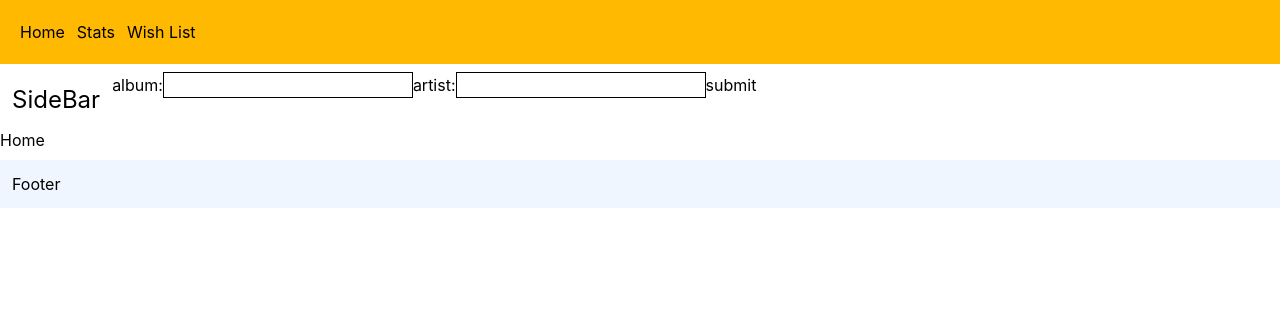
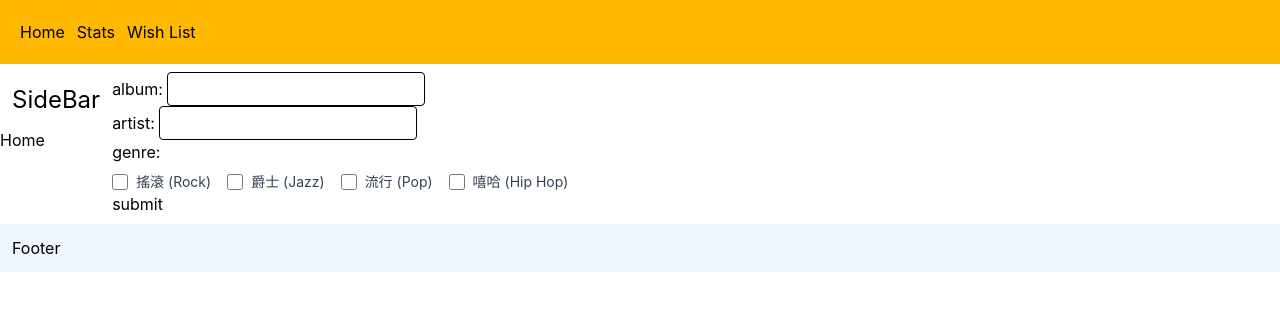
Before and after one commit to ze-nien/VinylCollection, a React (Vite) app in the folder client/: page /add in a window 1280 px wide. Shown: the top 310 px of the page. Built offline with nearby package versions, Linux system fonts and the light colour scheme.

Commit message:
client:Create FormField

```diff
--- /dev/null
+++ b/client/src/components/FormField.tsx
@@ -0,0 +1,123 @@
+import React from "react";
+
+interface BaseProps {
+  label: string;
+  error?: string;
+}
+
+type InputProps = {
+  tag?: "input";
+} & React.InputHTMLAttributes<HTMLInputElement> & {
+    ref?: React.Ref<HTMLInputElement>;
+  };
+type TextareaProps = {
+  tag?: "textarea";
+} & React.TextareaHTMLAttributes<HTMLTextAreaElement> & {
+    ref?: React.Ref<HTMLTextAreaElement>;
+  };
+
+interface Options {
+  label: string;
+  value: string;
+}
+
+type CheckBoxProps = {
+  tag?: "checkbox";
+  options?: Options[];
+} & React.InputHTMLAttributes<HTMLInputElement> & {
+    ref?: React.Ref<HTMLInputElement>;
+  };
+
+type FormFieldProps = BaseProps & (InputProps | TextareaProps | CheckBoxProps);
+
+// type SelectProps = {
+//   tag?: "select";
+//   options?: Options[];
+// } & React.SelectHTMLAttributes<HTMLSelectElement> & {
+//     ref?: React.Ref<HTMLSelectElement>;
+//   };
+// interface FormFieldProps extends React.InputHTMLAttributes<HTMLInputElement> {
+//   label: string;
+//   error?: string;
+//   ref?: React.Ref<HTMLInputElement>;
+// }
+
+const FormField = (props: FormFieldProps) => {
+  const { label, error, tag = "input" } = props;
+
+  const renderElement = () => {
+    switch (tag) {
+      case "textarea": {
+        //強制轉型
+        //傳進來的props用as斷言是TextareaProps型別
+        //將ref改名成txtRef 其餘參數塞進txtProps
+        const { ref: txtRef, ...txtProps } = props as TextareaProps;
+        return (
+          <textarea ref={txtRef} {...txtProps} className="border p-1 rounded" />
+        );
+      }
+
+      //   case "select": {
+      //     const { ref: selRef, options, ...selProps } = props as SelectProps;
+      //     return (
+      //       <select ref={selRef} {...selProps} className="border p-1 rounded">
+      //         <option value="">請選擇</option>
+      //         {options?.map((opt) => (
+      //           <option key={opt.value} value={opt.value}>
+      //             {opt.label}
+      //           </option>
+      //         ))}
+      //       </select>
+      //     );
+      //   }
+
+      case "checkbox": {
+        const { options, ...cheProps } = props as CheckBoxProps;
+        return (
+          <div className="flex flex-wrap gap-4 mt-2">
+            {options?.map((opt) => (
+              <label
+                key={opt.value}
+                className="flex items-center gap-2 cursor-pointer group"
+              >
+                <input
+                  type="checkbox"
+                  value={opt.value}
+                  {...cheProps}
+                  className="w-4 h-4 text-blue-600 border-gray-300 focus:ring-blue-500"
+                />
+                <span className="text-sm text-gray-700 group-hover:text-blue-600 transition-colors">
+                  {opt.label}
+                </span>
+              </label>
+            ))}
+          </div>
+        );
+      }
+
+      case "input":
+      default: {
+        const { ref: inputRef, ...inputProps } = props as InputProps;
+        return (
+          <input
+            ref={inputRef}
+            {...inputProps}
+            className="border p-1 rounded"
+          />
+        );
+      }
+    }
+  };
+
+  return (
+    <div>
+      <label htmlFor={label}>{label}: </label>
+      {renderElement()}
+      {error && (
+        <span className="text-xs text-red-500 font-medium">{error}</span>
+      )}
+    </div>
+  );
+};
+
+export default FormField;
--- a/client/src/components/VinylCard.tsx
+++ b/client/src/components/VinylCard.tsx
@@ -1,6 +1,7 @@
 import type { Vinyl } from "../types/vinyl.ts";
 
 const VinylCard = ({ vinyl }: { vinyl: Vinyl }) => {
+  console.log(vinyl.genre);
   return (
     <div className="flex m-3">
       <ul>
--- a/client/src/components/VinylForm.tsx
+++ b/client/src/components/VinylForm.tsx
@@ -3,17 +3,29 @@ import type { SubmitHandler } from "react-hook-form";
 import { useVinylStore } from "../store/vinylStore";
 import type { VinylBase } from "../types/vinyl";
 import { useNavigate } from "react-router";
+import FormField from "./FormField";
 
 const VinylForm = () => {
   const navgiate = useNavigate();
   const addVinyl = useVinylStore((s) => s.addVinyl);
 
-  const { register, handleSubmit } = useForm<VinylBase>({
+  const {
+    register,
+    handleSubmit,
+    formState: { errors },
+  } = useForm<VinylBase>({
     defaultValues: {
       album: "",
       artist: "",
     },
   });
+
+  const genreOptions = [
+    { label: "搖滾 (Rock)", value: "rock" },
+    { label: "爵士 (Jazz)", value: "jazz" },
+    { label: "流行 (Pop)", value: "pop" },
+    { label: "嘻哈 (Hip Hop)", value: "hiphop" },
+  ];
 
   const onSubmit: SubmitHandler<VinylBase> = (data) => {
     addVinyl(data);
@@ -23,19 +35,24 @@ const VinylForm = () => {
   return (
     <div className="flex flex-col">
       <form onSubmit={handleSubmit(onSubmit)}>
-        <label htmlFor="album">album:</label>
-        <input
-          type="text"
-          id="album"
-          className="border border-black"
+        <FormField
+          label="album"
+          tag="input"
+          error={errors.album?.message as string}
           {...register("album")}
         />
-        <label htmlFor="artist">artist:</label>
-        <input
-          type="text"
-          id="artist"
-          className="border border-solid border-black"
+        <FormField
+          label="artist"
+          tag="input"
+          error={errors.artist?.message as string}
           {...register("artist")}
+        />
+        <FormField
+          label="genre"
+          tag="checkbox"
+          options={genreOptions}
+          error={errors.genre?.message as string}
+          {...register("genre")}
         />
         <button type="submit">submit</button>
       </form>
--- /dev/null
+++ b/client/src/components/ui/Input.tsx
@@ -0,0 +1,5 @@
+const Input = () => {
+  return <div>Input</div>;
+};
+
+export default Input;
```
Also changed, not shown: 1 other file (tests, documents, lock files or other folders).
